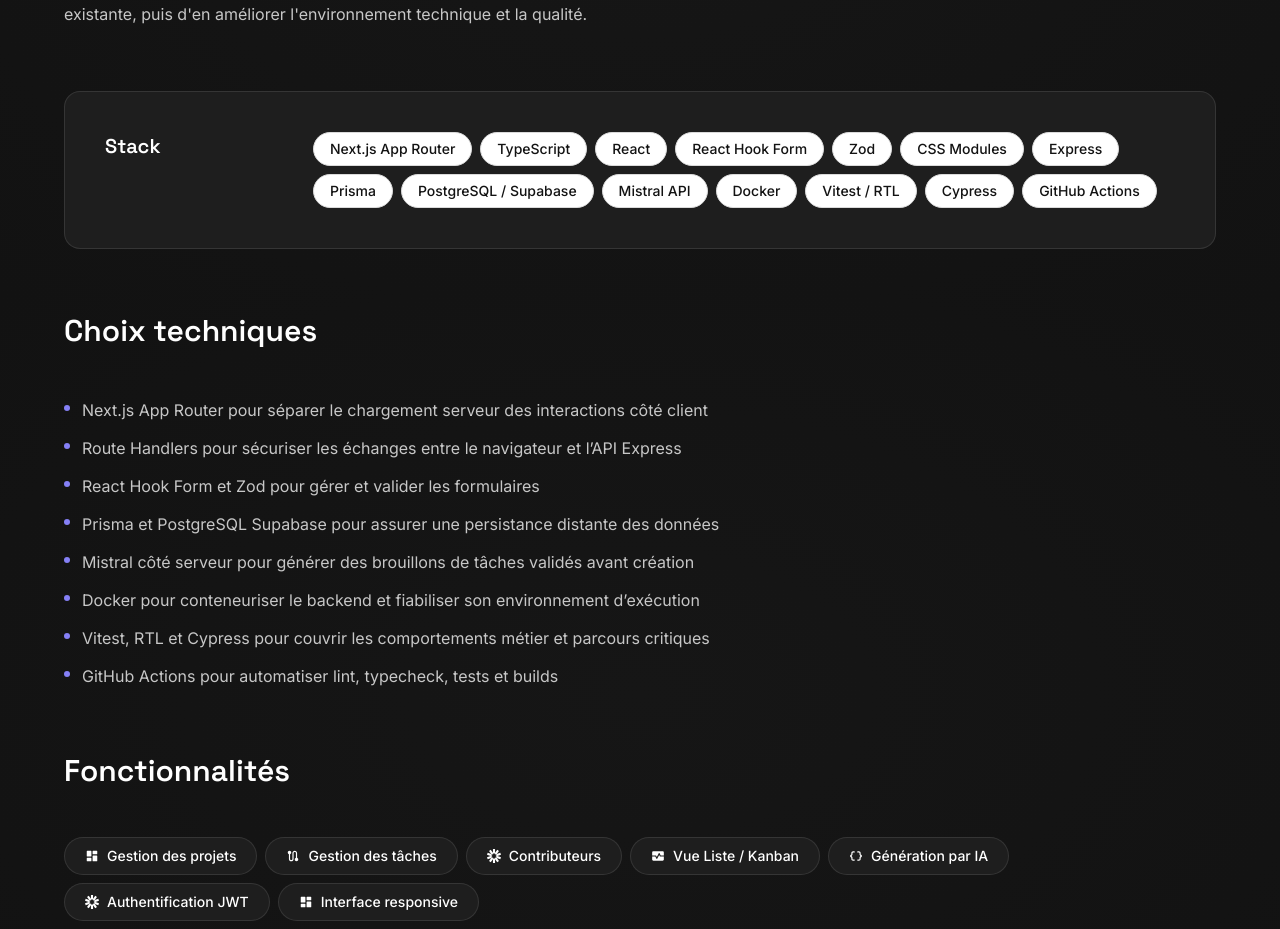
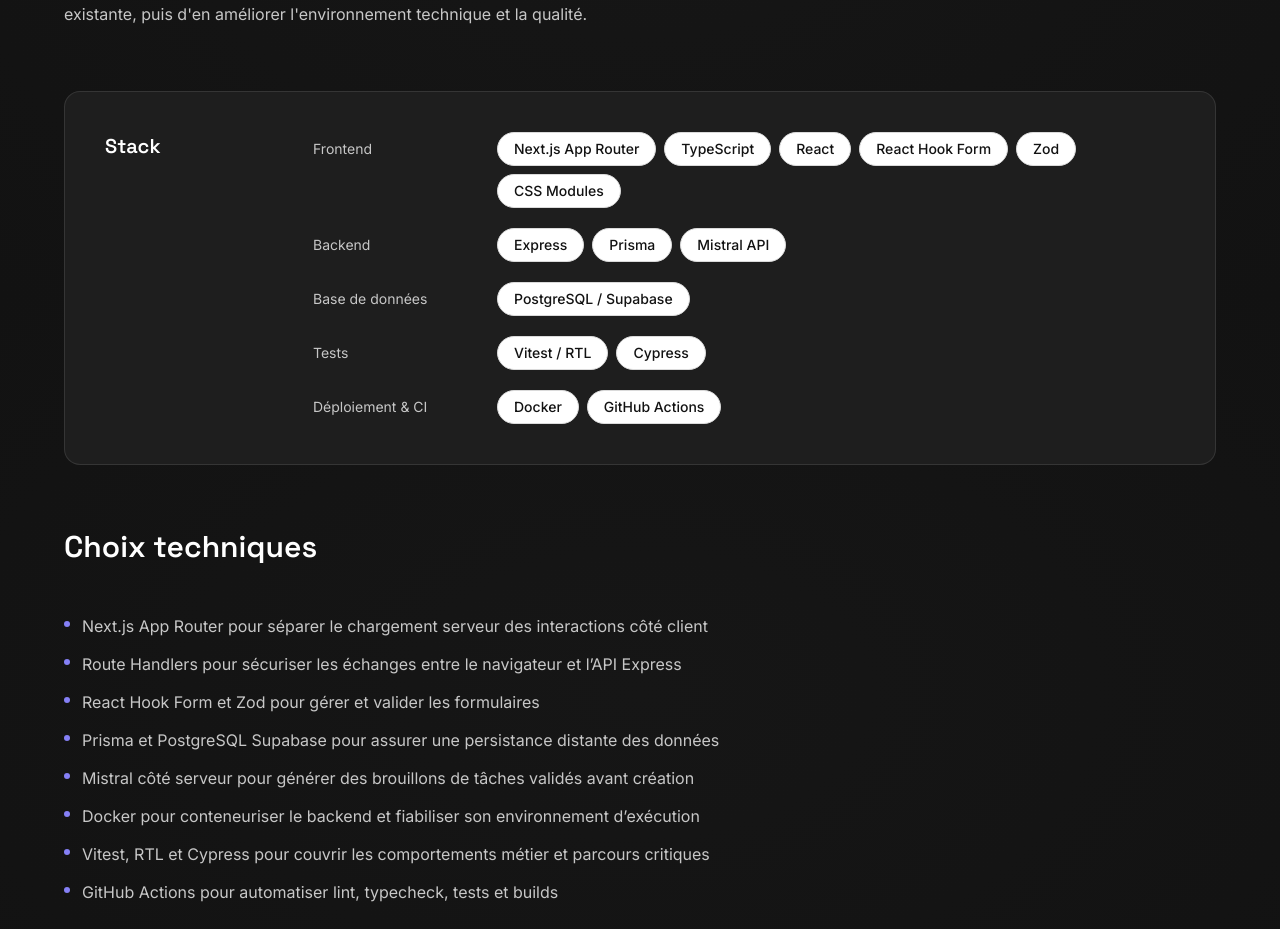
Before and after one commit to TeoCasanovaDW/portfolio_react_next, a Next.js app: page /fr/projects/abricot in a window 1280 px wide. Shown: the part 1306-2235 px from the top of the page. Built offline with nearby package versions, Linux system fonts and the light colour scheme; no server answers.

Commit message:
feat: group project stack badges by category

```diff
--- a/app/[locale]/projects/[slug]/page.tsx
+++ b/app/[locale]/projects/[slug]/page.tsx
@@ -119,11 +119,23 @@
               <h2 className="font-heading text-xl font-semibold text-white mb-5 md:mb-0 md:w-40 shrink-0">
                 {labels.stack}
               </h2>
-              <div className="flex flex-wrap gap-2">
-                {project.stack.map((item) => (
-                  <Badge key={item} label={item} variant="light" />
+              <dl className="flex-1 space-y-5">
+                {project.stack.map((group) => (
+                  <div
+                    key={group.category}
+                    className="flex flex-col gap-2 sm:flex-row sm:items-baseline sm:gap-6"
+                  >
+                    <dt className="text-sm text-text-secondary sm:w-40 shrink-0">
+                      {labels.stackCategories[group.category]}
+                    </dt>
+                    <dd className="flex flex-wrap gap-2">
+                      {group.items.map((item) => (
+                        <Badge key={item} label={item} variant="light" />
+                      ))}
+                    </dd>
+                  </div>
                 ))}
-              </div>
+              </dl>
             </div>
           </div>
         </section>
--- a/data/i18n/en.ts
+++ b/data/i18n/en.ts
@@ -135,6 +135,14 @@
   project: {
     context: 'Context',
     stack: 'Stack',
+    stackCategories: {
+      frontend: 'Frontend',
+      backend: 'Backend',
+      database: 'Database',
+      testing: 'Testing',
+      deployment: 'Deployment & CI',
+      tools: 'Tools',
+    },
     technicalChoices: 'Technical choices',
     features: 'Features',
     demonstrates: 'What this project demonstrates',
--- a/data/i18n/fr.ts
+++ b/data/i18n/fr.ts
@@ -134,6 +134,14 @@
   project: {
     context: 'Contexte',
     stack: 'Stack',
+    stackCategories: {
+      frontend: 'Frontend',
+      backend: 'Backend',
+      database: 'Base de données',
+      testing: 'Tests',
+      deployment: 'Déploiement & CI',
+      tools: 'Outils',
+    },
     technicalChoices: 'Choix techniques',
     features: 'Fonctionnalités',
     demonstrates: 'Ce que ce projet démontre',
--- a/data/projects/base.ts
+++ b/data/projects/base.ts
@@ -24,18 +24,12 @@
     ],
     techLogos: ['next', 'typescript', 'react', 'node', 'auth', 'vitest', 'storybook', 'vercel'],
     stack: [
-      'Next.js App Router',
-      'TypeScript',
-      'React',
-      'Tailwind CSS',
-      'Express',
-      'SQLite',
-      'JWT',
-      'Vitest / RTL',
-      'Storybook',
-      'Vercel',
-      'Railway',
-      'GitHub Actions',
+      { category: 'frontend', items: ['Next.js App Router', 'TypeScript', 'React', 'Tailwind CSS'] },
+      { category: 'backend', items: ['Express', 'JWT'] },
+      { category: 'database', items: ['SQLite'] },
+      { category: 'testing', items: ['Vitest / RTL'] },
+      { category: 'tools', items: ['Storybook'] },
+      { category: 'deployment', items: ['Vercel', 'Railway', 'GitHub Actions'] },
     ],
     featureIcons: [
       'auth',
@@ -62,20 +56,11 @@
     ],
     techLogos: ['next', 'typescript', 'auth', 'mistral', 'docker', 'cypress'],
     stack: [
-      'Next.js App Router',
-      'TypeScript',
-      'React',
-      'React Hook Form',
-      'Zod',
-      'CSS Modules',
-      'Express',
-      'Prisma',
-      'PostgreSQL / Supabase',
-      'Mistral API',
-      'Docker',
-      'Vitest / RTL',
-      'Cypress',
-      'GitHub Actions',
+      { category: 'frontend', items: ['Next.js App Router', 'TypeScript', 'React', 'React Hook Form', 'Zod', 'CSS Modules'] },
+      { category: 'backend', items: ['Express', 'Prisma', 'Mistral API'] },
+      { category: 'database', items: ['PostgreSQL / Supabase'] },
+      { category: 'testing', items: ['Vitest / RTL', 'Cypress'] },
+      { category: 'deployment', items: ['Docker', 'GitHub Actions'] },
     ],
     featureIcons: ['dashboard', 'route', 'auth', 'monitoring', 'api', 'auth', 'dashboard'],
   },
@@ -93,13 +78,10 @@
     ],
     techLogos: ['next', 'typescript', 'react', 'vercel', 'figma'],
     stack: [
-      'Next.js App Router',
-      'TypeScript',
-      'React',
-      'Tailwind CSS',
-      'Resend',
-      'Vercel',
-      'Figma',
+      { category: 'frontend', items: ['Next.js App Router', 'TypeScript', 'React', 'Tailwind CSS'] },
+      { category: 'backend', items: ['Resend'] },
+      { category: 'tools', items: ['Figma'] },
+      { category: 'deployment', items: ['Vercel'] },
     ],
     featureIcons: ['dashboard', 'route', 'api', 'api', 'copyLight'],
   },
@@ -117,13 +99,9 @@
     ],
     techLogos: ['typescript', 'next', 'supabase', 'postgresql', 'vercel'],
     stack: [
-      'Next.js App Router',
-      'TypeScript',
-      'Tailwind CSS',
-      'shadcn/ui',
-      'Supabase PostgreSQL',
-      'OpenRouter API',
-      'Vercel Cron',
+      { category: 'frontend', items: ['Next.js App Router', 'TypeScript', 'Tailwind CSS', 'shadcn/ui'] },
+      { category: 'backend', items: ['OpenRouter API', 'Vercel Cron'] },
+      { category: 'database', items: ['Supabase PostgreSQL'] },
     ],
     featureIcons: ['sync', 'history', 'filter', 'route', 'dashboard', 'monitoring', 'link'],
   },
@@ -140,7 +118,10 @@
       },
     ],
     techLogos: ['javascript', 'react', 'auth', 'vercel'],
-    stack: ['React 18', 'React Router 6', 'Context API', 'Fetch API', 'Recharts', 'Vite', 'CSS'],
+    stack: [
+      { category: 'frontend', items: ['React 18', 'React Router 6', 'Context API', 'Fetch API', 'Recharts', 'CSS'] },
+      { category: 'tools', items: ['Vite'] },
+    ],
     featureIcons: ['auth', 'route', 'dashboard', 'chart', 'api', 'loading', 'logout'],
   },
 ] as const satisfies readonly ProjectBase[]
--- a/lib/projects.ts
+++ b/lib/projects.ts
@@ -20,7 +20,7 @@
     links: base.links.map((link, index) => ({ ...link, label: content.linkLabels[index] })),
     tags: content.tags,
     techLogos: [...base.techLogos],
-    stack: [...base.stack],
+    stack: base.stack.map((group) => ({ category: group.category, items: [...group.items] })),
     context: content.context,
     technicalChoices: content.technicalChoices,
     features: base.featureIcons.map((icon, index) => ({
--- a/types/project.ts
+++ b/types/project.ts
@@ -59,6 +59,15 @@
 /** Project link without its label: the untranslated part of a link. */
 export type ProjectLinkBase = Omit<ProjectLink, 'label'>
 
+/** Category of a stack group; its label is translated in the dictionary (`project.stackCategories`). */
+export type StackCategory = 'frontend' | 'backend' | 'database' | 'testing' | 'deployment' | 'tools'
+
+/** Technologies of a project belonging to the same category. */
+export type StackGroup = {
+  category: StackCategory
+  items: readonly string[]
+}
+
 /**
  * Untranslated part of a project: identity, media, links, stack and icons.
  * Shared by both languages.
@@ -70,7 +79,7 @@
   image: string
   links: readonly ProjectLinkBase[]
   techLogos: readonly TechLogo[]
-  stack: readonly string[]
+  stack: readonly StackGroup[]
   featureIcons: readonly IconName[]
 }
 
@@ -103,7 +112,7 @@
   links: ProjectLink[]
   tags: string[]
   techLogos: TechLogo[]
-  stack: string[]
+  stack: StackGroup[]
   context: string
   technicalChoices: string[]
   features: ProjectFeature[]
```
Also changed, not shown: 1 other file (tests, documents, lock files or other folders).
